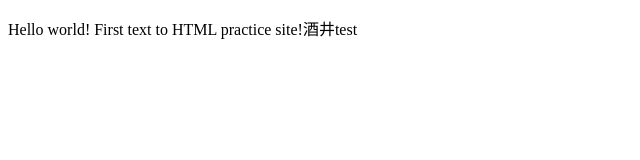
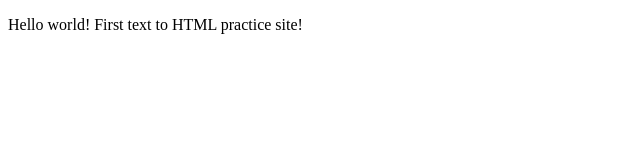
Before and after one commit to callah26/callah26.github.io, a plain HTML site: page index.html in a window 1280 px wide. Shown: the whole page, without its empty margins (0-640 px from the left). Drawn offline with Linux system fonts and the light colour scheme.

Commit message:
Update index.html

```diff
--- a/index.html
+++ b/index.html
@@ -5,6 +5,6 @@
     <title>Hello World!</title>
   </head>
   <body>
-    <p>Hello world! First text to HTML practice site!酒井test</p>
+    <p>Hello world! First text to HTML practice site!</p>
   </body>
 </html>
```
